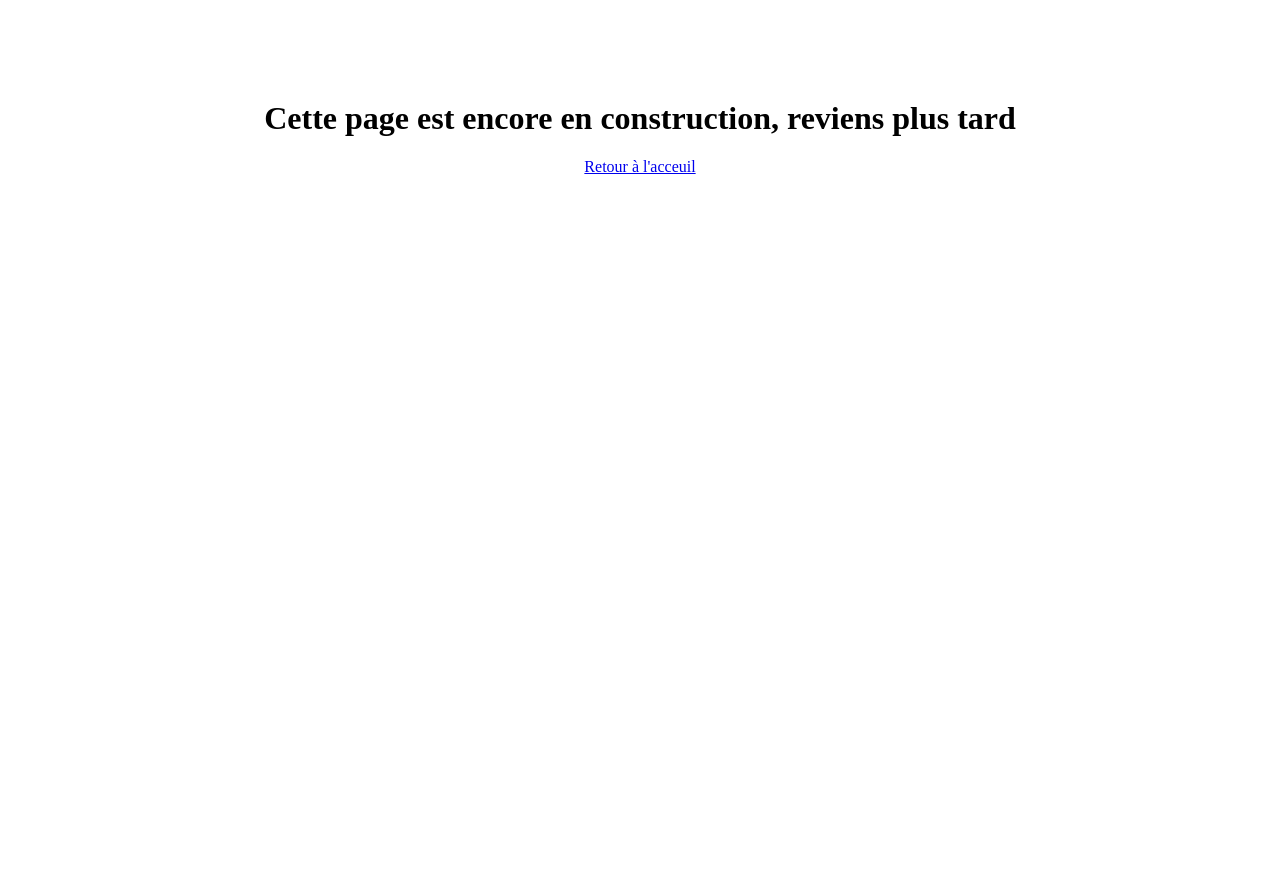
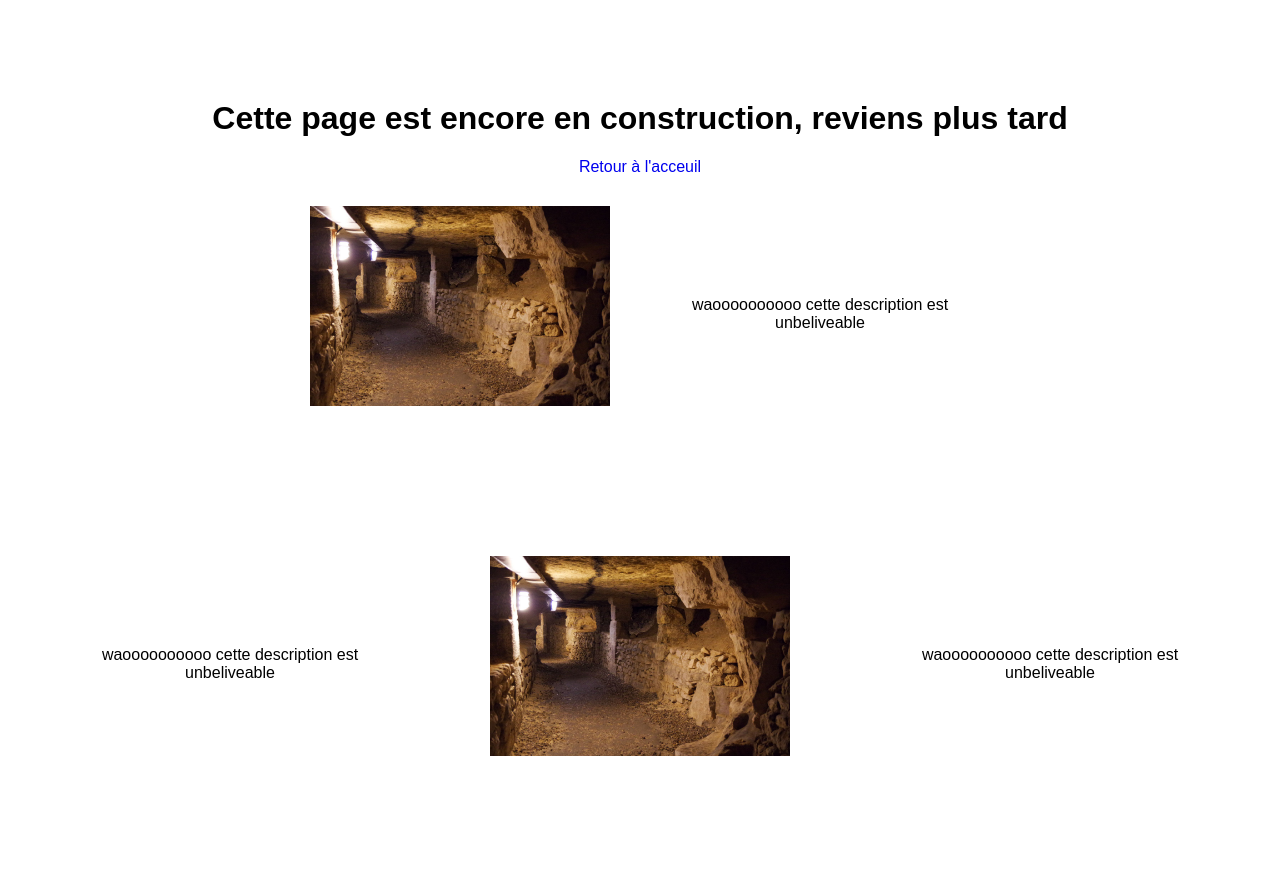
Before and after one commit to wared2003/projet_dw_a1, a plain HTML site: page contact.html in a window 1280 px wide. Before the commit the page ends 800 px from the top, so only its background shows below. Drawn offline with Linux system fonts and the light colour scheme.

Commit message:
contact maj avec les flexbox

```diff
--- a/contact.html
+++ b/contact.html
@@ -1,2 +1,23 @@
-<h1 style="text-align: center; margin-top: 100px;">Cette page est encore en construction, reviens plus tard</h1>
+<!DOCTYPE html>
+<html lang="en">
+<head>
+    <meta charset="UTF-8">
+    <meta name="viewport" content="width=device-width, initial-scale=1.0">
+    <title>contact</title>
+    <link rel="stylesheet" href="style.css">
+</head>
+<body>
+    <h1 style="text-align: center; margin-top: 100px;">Cette page est encore en construction, reviens plus tard</h1>
 <a href="index.html" style="display: block; text-align: center;">Retour à l'acceuil</a>
+
+<div id="contener">
+    <div class="element 1"><img src="assets/kta.jpg" alt="image kta"></div>
+    <div class="element 2"><p>waoooooooooo cette description est unbeliveable</p> </div>
+</div>
+<div id="contener_bis">
+    <div class="element 2"><p>waoooooooooo cette description est unbeliveable</p> </div>
+    <div class="element 1"><img src="assets/kta.jpg" alt="image kta"></div>
+    <div class="element 2"><p>waoooooooooo cette description est unbeliveable</p> </div>
+</div>
+</body>
+</html>
--- a/style.css
+++ b/style.css
@@ -128,7 +128,7 @@ ul{
     margin-bottom: 130px;
     border-radius: 30px;
 }
-body{
+.bcg_black{
     background-color: #000000;
 }
 footer{
@@ -139,3 +139,50 @@ footer{
 footer h3{
     margin-bottom: 30px;
 }
+.content {
+    background:-webkit-linear-gradient(top, red , blue);
+    background-clip:text;
+    -webkit-background-clip:text;
+    color:transparent;
+}
+#contener{
+    display: flex;
+    flex-wrap: nowrap;
+    justify-content: center;
+    height: 350px;
+}
+#contener div{
+    display: block;
+    height: 200px;
+    width: 300px;
+    padding: 30px;
+    text-align: center;
+}
+#contener img{
+    height: 100%;
+    width: 100%;
+}
+#contener p{
+    margin-top: 30%;
+}
+
+#contener_bis{
+    display: flex;
+    flex-wrap: nowrap;
+    justify-content: space-evenly;
+    height: 350px;
+}
+#contener_bis div{
+    display: block;
+    height: 200px;
+    width: 300px;
+    padding: 30px;
+    text-align: center;
+}
+#contener_bis img{
+    height: 100%;
+    width: 100%;
+}
+#contener_bis p{
+    margin-top: 30%;
+}
```
Also changed, not shown: index.html (+1 -1 lines).
